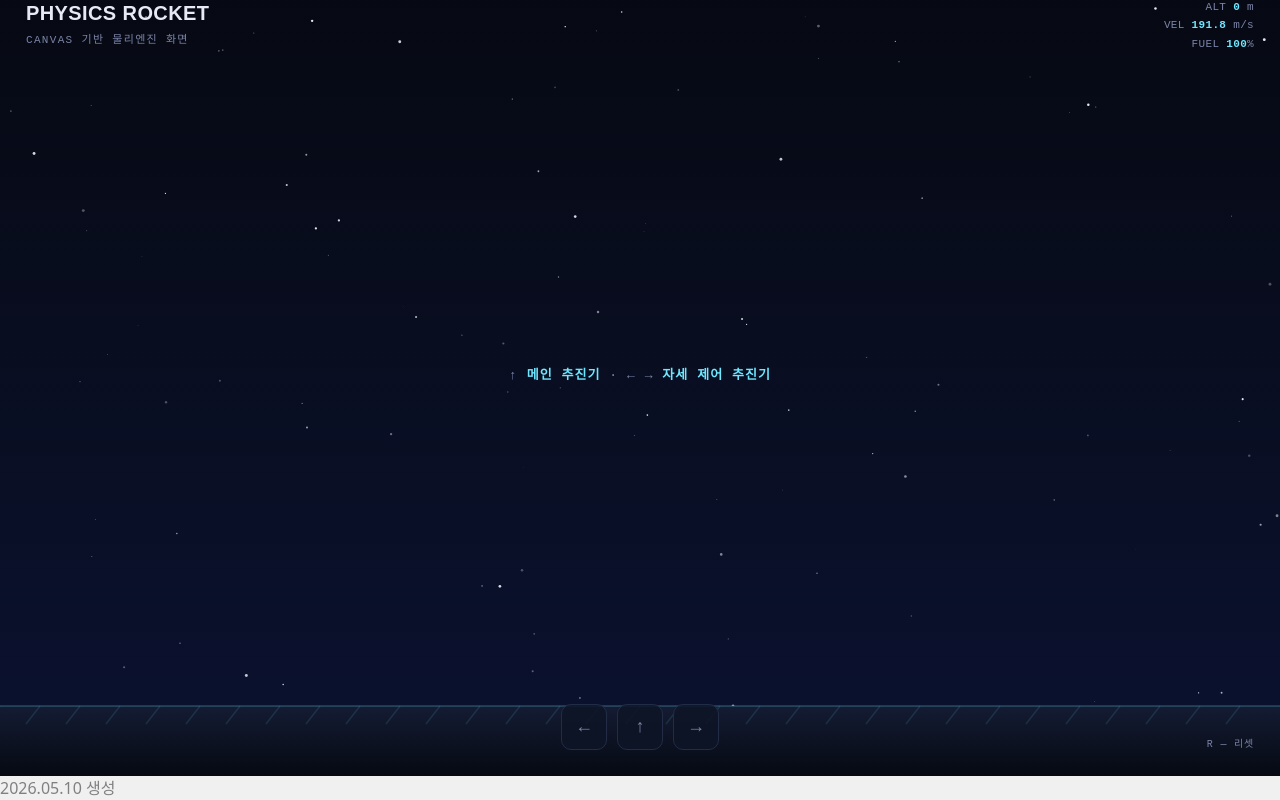
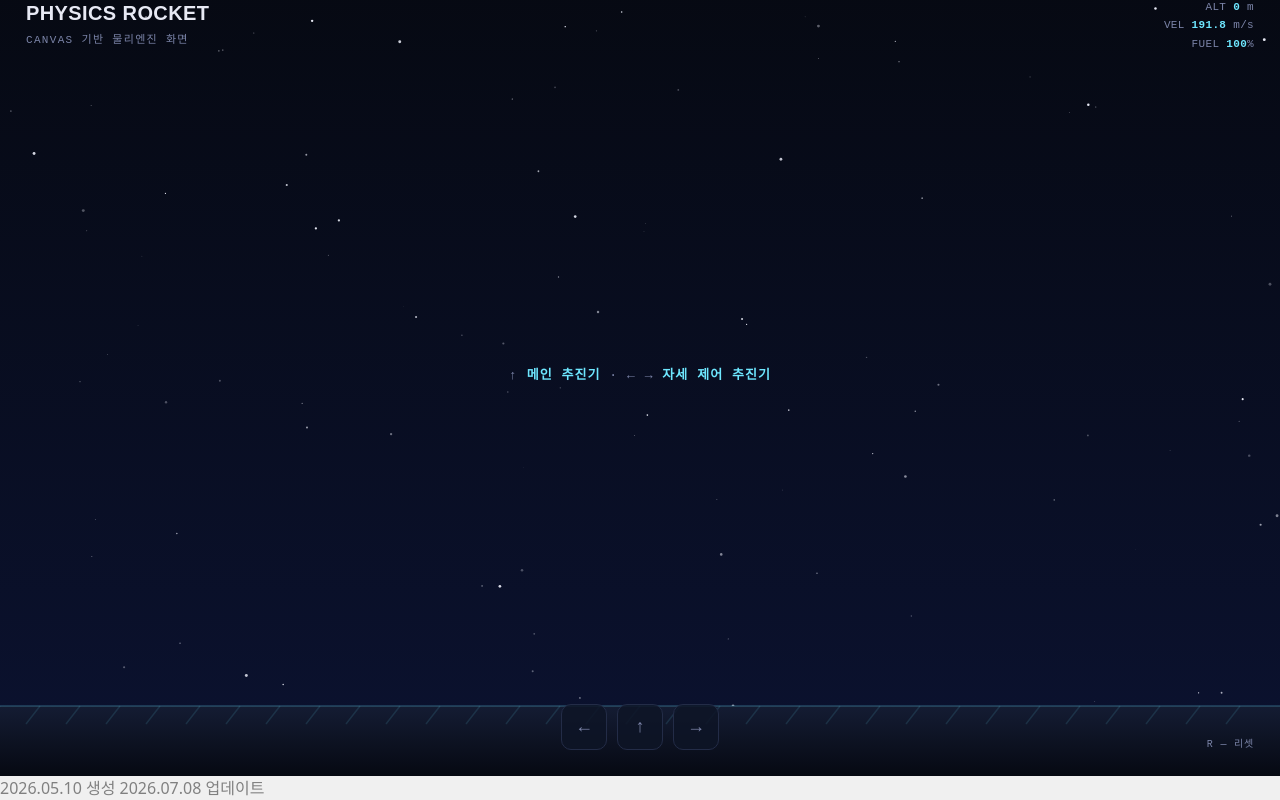
Before and after one commit to Cfghle/gknet, a Next.js app: page / in a window 1280 px wide. Shown: the part 321-1121 px from the top of the page. Built offline with nearby package versions, Linux system fonts and the light colour scheme.

Commit message:
Update layout.tsx

```diff
--- a/app/layout.tsx
+++ b/app/layout.tsx
@@ -38,7 +38,9 @@ export default function RootLayout({children,}: Readonly<{children: React.ReactN
             </div>
         </header>
         <main>{children}</main>
-        <footer style = {{color: "gray"}}>2026.05.10 생성</footer>
+        <footer style = {{color: "gray"}}>
+          2026.05.10 생성
+          2026.07.08 업데이트</footer>
       </body>
 
     </html>
```
